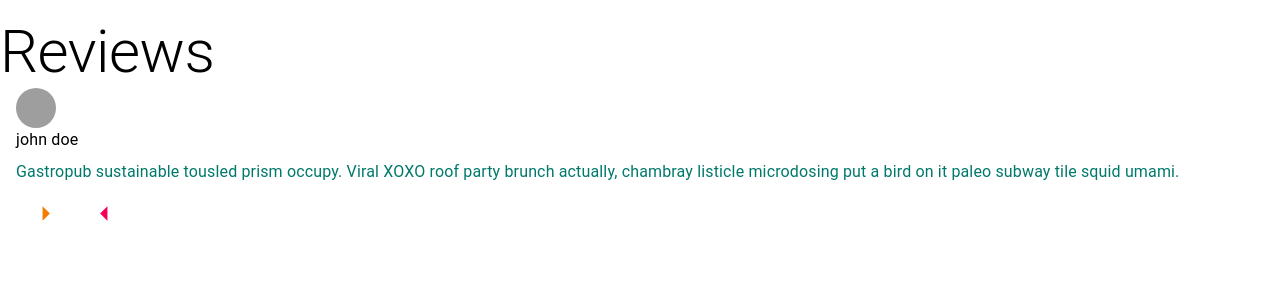
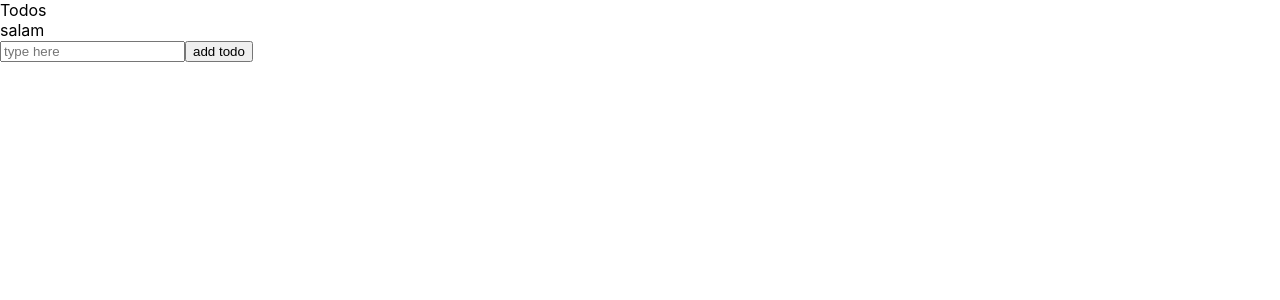
Before and after one commit to hossein25/MapsaReact, a React (Create React App) app in the folder mapsa-typescript/: page /cuker in a window 1280 px wide. Shown: the top 300 px of the page. Built offline with nearby package versions, Linux system fonts and the light colour scheme; grey boxes are pictures that could not be loaded.

Commit message:
feat: todo list with useReducer and useContext

```diff
--- a/mapsa-typescript/package.json
+++ b/mapsa-typescript/package.json
@@ -12,8 +12,12 @@
     "@types/node": "^12.0.0",
     "@types/react": "^17.0.0",
     "@types/react-dom": "^17.0.0",
+    "@types/react-router": "^5.1.12",
+    "@types/react-router-dom": "^5.1.7",
     "react": "^17.0.1",
     "react-dom": "^17.0.1",
+    "react-router": "^5.2.0",
+    "react-router-dom": "^5.2.0",
     "react-scripts": "4.0.3",
     "typescript": "^4.1.2",
     "web-vitals": "^1.0.1"
--- /dev/null
+++ b/mapsa-typescript/src/Tabs.jsx
@@ -0,0 +1,36 @@
+import { Box, Button } from '@material-ui/core';
+import { NavLink, BrowserRouter as Router, Route, Switch } from 'react-router-dom';
+
+const Tabs = props => {
+    return <Router>
+        Tabs
+        <Box display="flex">
+        <Box display="flex" flexDirection="column">
+                <NavLink to="/tommy">
+                Tommy
+                </NavLink>
+                <NavLink to="/cuker">
+                Cuker
+                </NavLink>
+            </Box>
+            <Box>
+
+                <Switch>
+                    <Route exact path="/tommy/:id" component={Tommy} />
+                    <Route exact path="/tommy" component={Tommy} />
+                    <Route exact path="/cuker" component={Cuker} />
+                </Switch>
+            </Box>
+        </Box>
+    </Router>
+}
+
+export default Tabs;
+
+const Tommy = props => {
+    return <div>Tommy</div>
+}
+
+const Cuker = props => {
+    return <div>Cuker</div>
+}
--- /dev/null
+++ b/mapsa-typescript/src/TodoContext.tsx
@@ -0,0 +1,16 @@
+import { createContext, FC, useReducer } from "react";
+import { initialTodo, TodoActions, todoReducer, ITodo } from "./todo-reducer";
+
+export const TodoContext = createContext<{
+    todos: ITodo[],
+    dispatch: React.Dispatch<TodoActions>
+}>({
+    todos: [],
+    dispatch: () => { }
+});
+
+export const TodoProvider: FC = ({ children }) => {
+    const [todos, dispatch] = useReducer(todoReducer, initialTodo);
+
+    return <TodoContext.Provider value={{ todos, dispatch }}>{children}</TodoContext.Provider>
+}
--- /dev/null
+++ b/mapsa-typescript/src/TodoList.tsx
@@ -0,0 +1,13 @@
+import { Box } from "@material-ui/core";
+import { FC, useContext } from "react";
+import { TodoContext } from "./TodoContext";
+
+const TodoList: FC = props => {
+    const todoContext = useContext(TodoContext);
+
+    return <Box display="flex">
+        {todoContext.todos.map(todo => <Box>{todo.text}</Box>)}
+
+    </Box>
+}
+export default TodoList
--- /dev/null
+++ b/mapsa-typescript/src/Todos.tsx
@@ -0,0 +1,24 @@
+import { Box } from "@material-ui/core";
+import { FC, FunctionComponent, useContext, useState } from "react";
+import { TodoActionTypes } from "./todo-reducer";
+import { TodoContext } from "./TodoContext";
+import TodoList from "./TodoList";
+
+const Todos: FunctionComponent = (props) => {
+    const [value, setValue] = useState('')
+    const todoContext = useContext(TodoContext)
+    return <Box>Todos
+<TodoList />
+        <input value={value}
+            onChange={(e) => setValue(e.target.value)} placeholder="type here" />
+
+        <button
+            onClick={() => {
+                todoContext.dispatch({ type: TodoActionTypes.Add, text: value });
+                setValue("")
+            }}>
+            add todo</button>
+    </Box>
+}
+
+export default Todos;
--- a/mapsa-typescript/src/index.tsx
+++ b/mapsa-typescript/src/index.tsx
@@ -7,6 +7,9 @@ import { Input } from './Input';
 import { Input1 } from './Input1';
 import Slider from './Slider';
 import Slider2 from './Slider2';
+import Tabs from './Tabs';
+import Todos from './Todos';
+import { TodoProvider } from './TodoContext';
 
 ReactDOM.render(
   <React.StrictMode>
@@ -15,7 +18,11 @@ ReactDOM.render(
     {/* <Input variant="filled" label="Name" />
     <Input1 label="Last Name" helperText="Error" /> */}
     {/* <Slider /> */}
-    <Slider2 />
+    {/* <Slider2 /> */}
+    {/* <Tabs /> */}
+    <TodoProvider>
+      <Todos />
+    </TodoProvider>
   </React.StrictMode>,
   document.getElementById('root')
 );
--- /dev/null
+++ b/mapsa-typescript/src/todo-reducer.tsx
@@ -0,0 +1,45 @@
+export interface ITodo {
+    id: string;
+    text: string;
+    completed: boolean;
+}
+
+export enum TodoActionTypes {
+    Add = 'Add_Todo',
+    Delete = 'Delete_Todo',
+    Check = 'Check_Todo'
+}
+
+export interface IAddTodo {
+    type: TodoActionTypes.Add, text: string
+}
+
+export type IDeleteTodo = {
+    type: TodoActionTypes.Delete, id: string;
+}
+
+export type ICheckTodo = {
+    type: TodoActionTypes.Check, id: string;
+}
+
+export type TodoActions = IAddTodo | IDeleteTodo | ICheckTodo;
+
+export const initialTodo: ITodo[] = [{ completed: false, id: "1", text: "salam" }]
+
+// export const todoReducer: Reducer<TodoState, TodoActions> = (state, action): TodoState => {
+export const todoReducer = (state: ITodo[], action: TodoActions): ITodo[] => {
+    switch (action.type) {
+        case TodoActionTypes.Add:
+            return [...state, { text: action.text, id: "2", completed: false }]
+
+        case TodoActionTypes.Delete:
+            return state.filter(todo => todo.id !== action.id)
+
+        case TodoActionTypes.Check:
+            return state.map(todo =>
+                todo.id === action.id ?
+                    { ...todo, completed: !todo.completed } : todo)
+        default:
+            return state
+    }
+}
```
Also changed, not shown: 1 other file (tests, documents, lock files or other folders).
